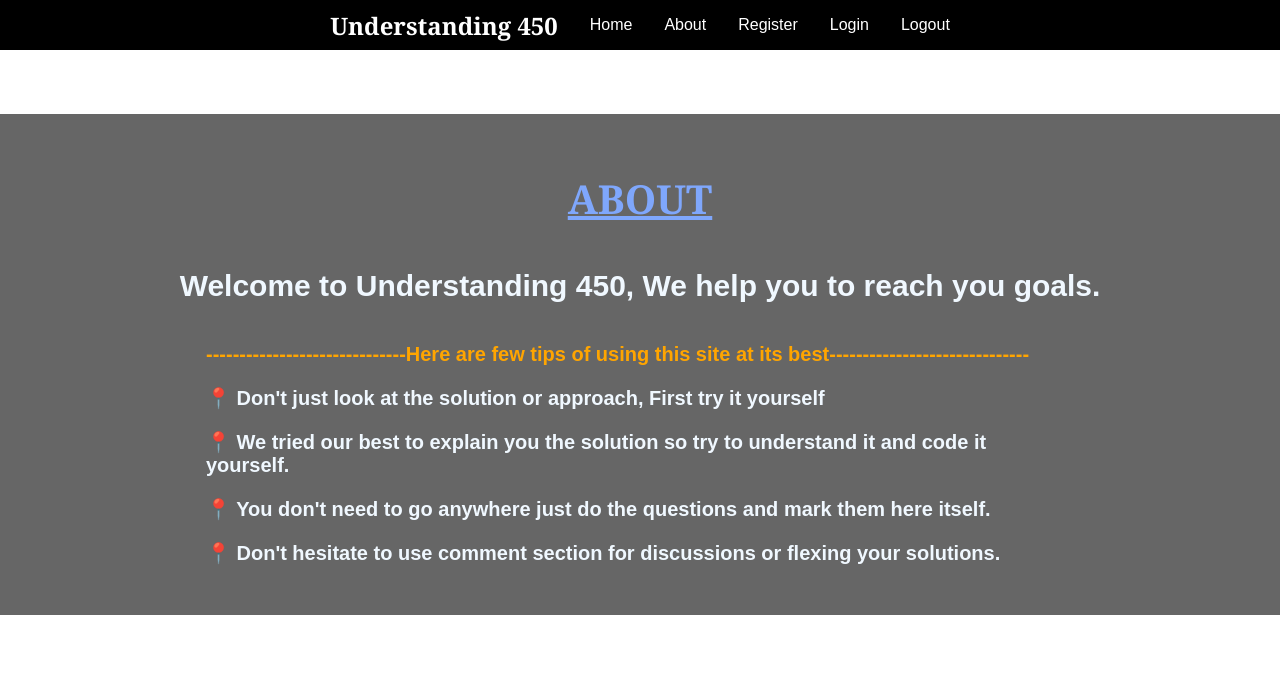
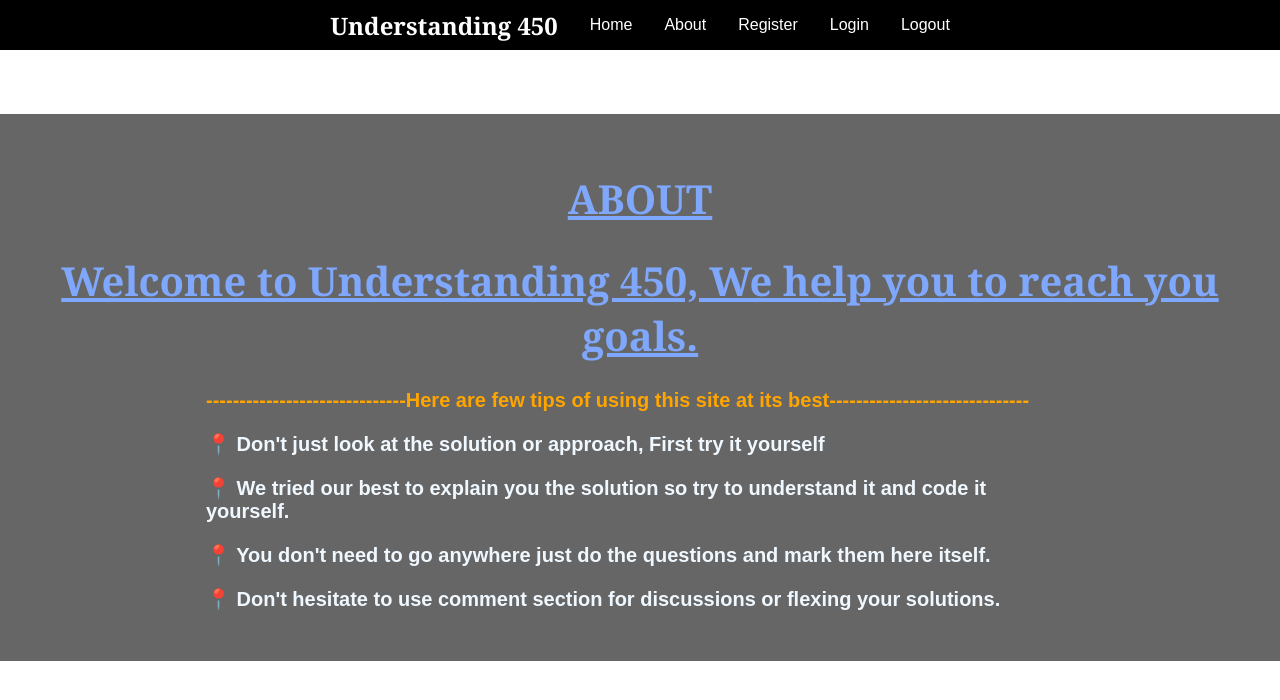
Before and after one commit to amanchauhan112/understanding450, a React (Create React App) app in the folder client/: page /about in a window 1280 px wide. Shown: the top 700 px of the page. Built offline with nearby package versions, Linux system fonts and the light colour scheme.

Commit message:
cleared banner warning

```diff
--- a/client/src/Containers/Banner/Banner.js
+++ b/client/src/Containers/Banner/Banner.js
@@ -4,8 +4,9 @@ function Banner({ children, title, subTitle }) {
   return (
     <div className="banner">
       <h1>{title}</h1>
-      <h2>{subTitle}</h2>
-      <p>{children}</p>
+      <h1>{subTitle}</h1>
+
+     {children}
     </div>
   );
 }
```
